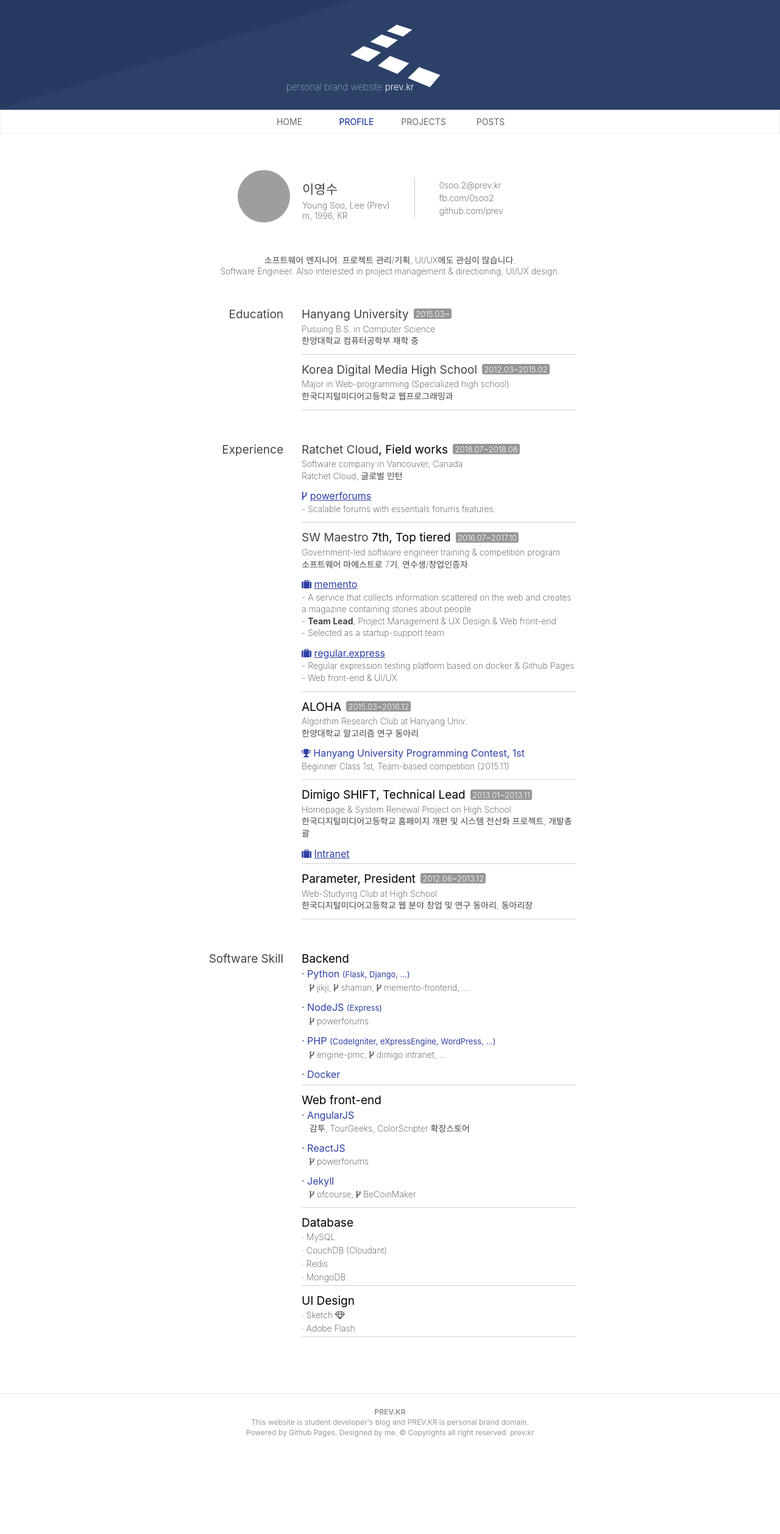
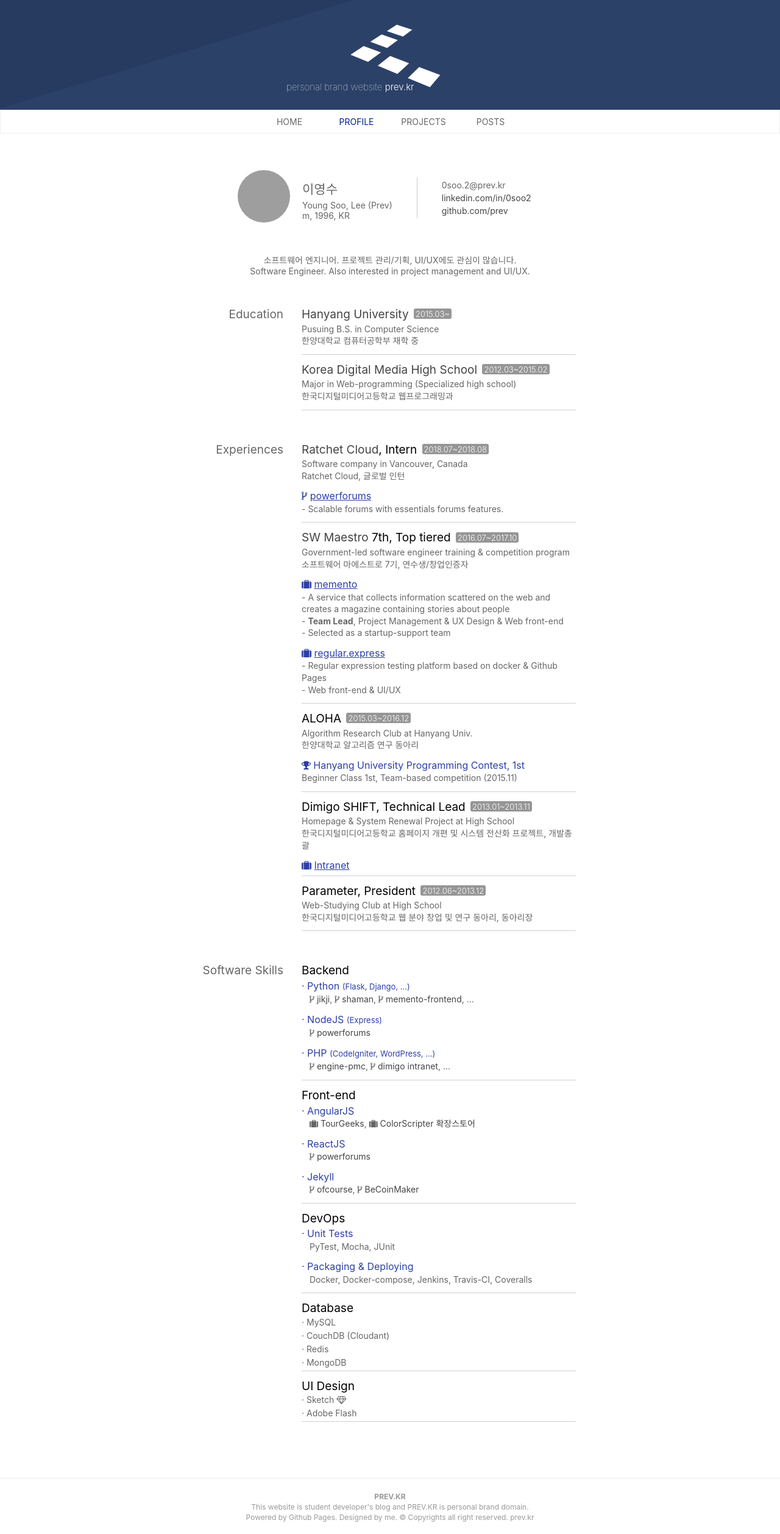
Before and after one commit to Prev/prev.github.io, a Jekyll site: the page built from profile.html, in a window 1280 px wide. Shown: the whole page at 61% size. Built offline with Jekyll 4.4.1, drawn with Linux system fonts in a browser that asks for light colours; before the commit the page ends 2377 px from its top, so only the background shows below that; grey boxes are pictures that could not be loaded.

Commit message:
Improve profile & projects page, remove some text in index

```diff
--- a/_layouts/default.html
+++ b/_layouts/default.html
@@ -35,17 +35,17 @@
 	<link rel="stylesheet" href="/assets/css/global.css?2">
 
 	{% if page.type == 'home' %}
-	<link rel="stylesheet" href="/assets/css/home.css">
+	<link rel="stylesheet" href="/assets/css/home.css?2">
 	{% elsif page.type == 'posts' %}
-	<link rel="stylesheet" href="/assets/css/posts.css">
+	<link rel="stylesheet" href="/assets/css/posts.css?2">
 	{% elsif layout.type == 'posts' %}
 	<link rel="stylesheet" href="/assets/css/markdown-theme.css">
 	<link rel="stylesheet" href="/assets/css/code-highlight.css">
 	<link rel="stylesheet" href="/assets/css/post.css">
 	{% elsif page.type == 'profile' %}
-	<link rel="stylesheet" href="/assets/css/profile.css">
+	<link rel="stylesheet" href="/assets/css/profile.css?2">
 	{% elsif page.type == 'projects' %}
-	<link rel="stylesheet" href="/assets/css/projects.css">
+	<link rel="stylesheet" href="/assets/css/projects.css?2">
 	{% endif %}
 
 	<script type="text/javascript" src="https://cdnjs.cloudflare.com/ajax/libs/jquery/1.12.4/jquery.min.js"></script>
--- a/assets/css/profile.css
+++ b/assets/css/profile.css
@@ -3,8 +3,8 @@
 .profile{
 	width: 750px;
 	margin: 0 auto;
-	font-weight: 200;
-	color: #444;
+	font-weight: 400;
+	color: #666;
 }
 .profile dl{ margin: 40px 0; padding: 0; *zoom: 1; }
 .profile dl:after{ clear: both; content: ""; display: block; }
--- a/index.html
+++ b/index.html
@@ -2,12 +2,12 @@
 layout: default
 type: home
 ---
-
+<!--
 <h3 class="description">
 	Personal brand website that treats<br>
 	Development, SW Architecting, User Interface and User eXperience.
 </h3>
-
+ -->
 <section class="pictures">
 	<img src="https://pictures.prev.kr" width="800" height="450">
 </section>
@@ -26,4 +26,4 @@
 	</ul>
 </section>
 
-{% include profile-box.html %}
+<!-- {% include profile-box.html %} -->
--- a/profile.html
+++ b/profile.html
@@ -17,7 +17,7 @@
 		<div class="fl contacts">
 			<ul>
 				<li>0soo.2@prev.kr</li>
-				<li><a href="https://fb.com/0soo2" target="_blank">fb.com/0soo2</a></li>
+				<li><a href="https://www.linkedin.com/in/0soo2/" target="_blank">linkedin.com/in/0soo2</a></li>
 				<li><a href="https://github.com/prev" target="_blank">github.com/prev</a></li>
 			</ul>
 		</div>
@@ -25,7 +25,7 @@
 
 	<div class="description-myself">
 		소프트웨어 엔지니어. 프로젝트 관리/기획, UI/UX에도 관심이 많습니다.<br>
-		Software Engineer. Also interested in project management &amp; directioning, UI/UX design.
+		Software Engineer. Also interested in project management and UI/UX.
 	</div>
 
 	<dl>
@@ -58,13 +58,13 @@
 
 	<dl>
 		<dt>
-			<h3>Experience</h3>
+			<h3>Experiences</h3>
 		</dt>
 		<dd>
 			<ul>
 				<li class="section">
 					<h4 id="ratchetcloud">
-						<a href="https://ratchet.cloud">Ratchet Cloud</a>, Field works
+						<a href="https://ratchet.cloud">Ratchet Cloud</a>, Intern
 						<span class="date">2018.07~2018.08</span></h4>
 					<div>
 						Software company in Vancouver, Canada<br>
@@ -139,7 +139,7 @@
 				<li class="section">
 					<h4>Dimigo SHIFT, Technical Lead <span class="date">2013.01~2013.11</span></h4>
 					<div>
-						Homepage &amp; System Renewal Project on High School<br>
+						Homepage &amp; System Renewal Project at High School<br>
 						한국디지털미디어고등학교 홈페이지 개편 및 시스템 전산화 프로젝트, 개발총괄
 					</div>
 
@@ -166,7 +166,7 @@
 
 	<dl>
 		<dt>
-			<h3>Software Skill</h3>
+			<h3>Software Skills</h3>
 		</dt>
 		<dd>
 			<ul>
@@ -202,7 +202,7 @@
 						<li>
 							<h5>
 								· PHP
-								<span class="small">(CodeIgniter, eXpressEngine, WordPress, ...)</span>
+								<span class="small">(CodeIgniter, WordPress, ...)</span>
 							</h5>
 							<div class="detail">
 								<i class="fa fa-code-fork" aria-hidden="true"></i>
@@ -212,23 +212,20 @@
 								<a href="https://github.com/Prev/intranet">dimigo intranet</a>, ...
 							</div>
 						</li>
-						<li>
-							<h5>
-								· Docker
-							</h5>
-						</li>
 					</ul>
 				</li>
 
 				<li class="section">
-					<h4>Web front-end</h4>
+					<h4>Front-end</h4>
 					<ul>
 						<li>
 							<h5>· AngularJS</h5>
 							<div class="detail">
-								<a href="/projects/#gamtu">감투</a>,
+								<i class="fa fa-suitcase" aria-hidden="true"></i>
 								<a href="/projects/#tourgeeks">TourGeeks</a>,
-								<a href="/projects/#colorscripter-extends">ColorScripter 확장스토어</a>
+
+								<i class="fa fa-suitcase" aria-hidden="true"></i>
+								<a href="/projects/#colorscripter">ColorScripter 확장스토어</a>
 							</div>
 						</li>
 						<li>
@@ -246,6 +243,24 @@
 
 								<i class="fa fa-code-fork" aria-hidden="true"></i>
 								<a href="https://github.com/becoinmaker/becoinmaker.github.io">BeCoinMaker</a>
+							</div>
+						</li>
+					</ul>
+				</li>
+
+				<li class="section">
+					<h4>DevOps</h4>
+					<ul>
+						<li>
+							<h5>· Unit Tests</h5>
+							<div class="detail">
+								PyTest, Mocha, JUnit
+							</div>
+						</li>
+						<li>
+							<h5>· Packaging & Deploying</h5>
+							<div class="detail">
+								Docker, Docker-compose, Jenkins, Travis-CI, Coveralls
 							</div>
 						</li>
 					</ul>
```
Also changed, not shown: assets/css/home.css (+4 -37 lines), projects.html (+5 -2 lines).
